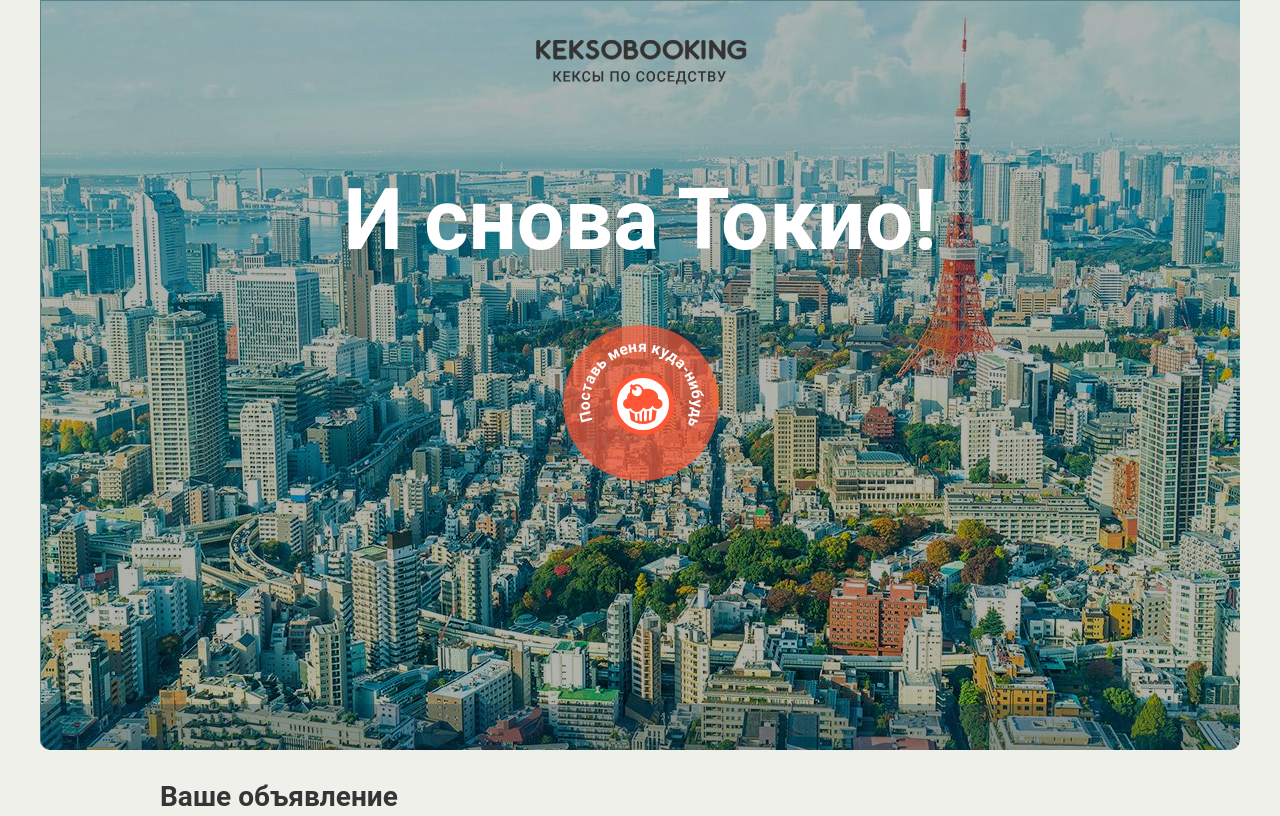
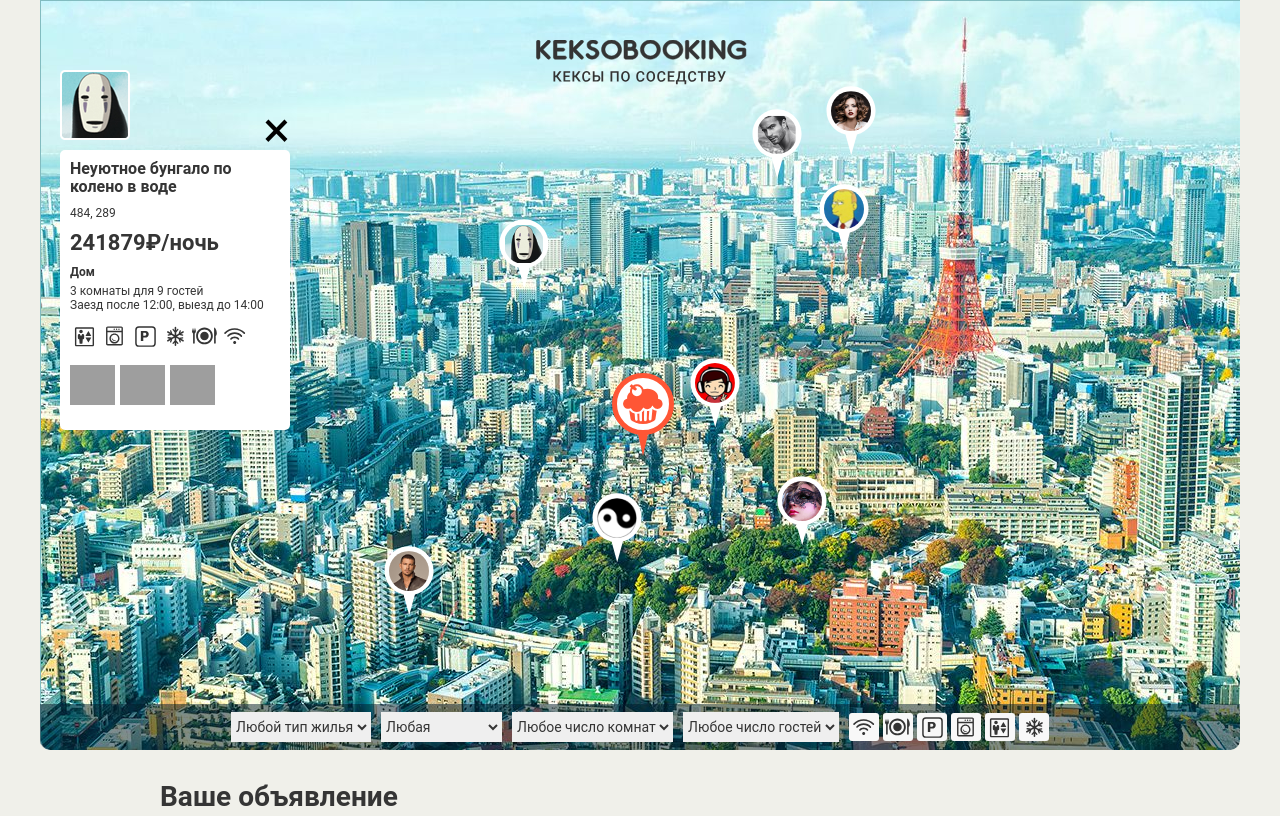
Before and after one commit to TanyaSurokk/345249-keksobooking, a website: page index.html in a window 1280 px wide. Shown: the top 816 px of the page. Drawn offline with Linux system fonts and the light colour scheme; grey boxes are pictures that could not be loaded; files whose address does not match are found by name.

Commit message:
Добавляет метки на карте и первое объявление

```diff
--- a/index.html
+++ b/index.html
@@ -264,6 +264,6 @@
 
     <button type="button" class="map__pin" style="left: 200px; top: 400px;"><img src="img/avatars/user07.png" width="40" height="40" draggable="false" alt="Метка объявления"></button>
   </template>
-
+  <script src = "js/map.js"></script>
 </body>
 </html>
--- /dev/null
+++ b/js/map.js
@@ -0,0 +1,190 @@
+'use strict';
+
+// Данные для массива объявлений
+var ADS_AMOUNT = 8;
+var OFFER_TITLES = ['Большая уютная квартира', 'Маленькая неуютная квартира', 'Огромный прекрасный дворец', 'Маленький ужасный дворец', 'Красивый гостевой домик', 'Некрасивый негостеприимный домик', 'Уютное бунгало далеко от моря', 'Неуютное бунгало по колено в воде'];
+var OFFER_TYPES = ['palace', 'flat', 'house', 'bungalo'];
+var CHECK_TIMES = ['12:00', '13:00', '14:00'];
+var FEATURES = ['wifi', 'dishwasher', 'parking', 'washer', 'elevator', 'conditioner'];
+var PHOTOS = ['http://o0.github.io/assets/images/tokyo/hotel1.jpg', 'http://o0.github.io/assets/images/tokyo/hotel2.jpg', 'http://o0.github.io/assets/images/tokyo/hotel3.jpg'];
+var AVATAR_PATH = 'img/avatars/user';
+var AVATAR_FILE_TYPE = '.png';
+var MIN_ROOMS = 1;
+var MAX_ROOMS = 5;
+var MIN_GUESTS = 1;
+var MAX_GUESTS = 100;
+var MIN_PRICE = 1000;
+var MAX_PRICE = 1000000;
+var LOCATION_MIN_X = 300;
+var LOCATION_MAX_X = 900;
+var LOCATION_MIN_Y = 130;
+var LOCATION_MAX_Y = 630;
+var PIN_HEIGHT = 70;
+var PIN_WIDTH = 50;
+var PRICE_TEXT = '₽/ночь';
+var ROOMS_TEXT = ' комнаты для ';
+var GUESTS_TEXT = ' гостей';
+var CHECKIN_TEXT = 'Заезд после ';
+var CHECKOUT_TEXT = ', выезд до ';
+
+// Функция для получения случайного элемента массива
+var getRandomElement = function (array) {
+  return array[Math.floor(Math.random() * array.length)];
+};
+
+// Функция для получения случайного числа из диапазона
+var getRandomNumber = function (min, max) {
+  return Math.floor(min + Math.random() * (max + 1 - min));
+};
+
+// Функция для получения случайного порядка элементов в массиве
+var compareRandom = function () {
+  return Math.random() - 0.5;
+};
+
+// Функция для получения перемешанного массива разной длины
+var getArrayLength = function (array) {
+  var arrayRandom = array.sort(compareRandom);
+  var arrayClone = arrayRandom.slice();
+  arrayClone.length = getRandomNumber(1, array.length);
+  return arrayClone;
+};
+
+// Формируем массив аватарок и перемешиваем его
+var avatars = [];
+for (var i = 1; i <= ADS_AMOUNT; i++) {
+  if (i < 10) {
+    avatars.push('0' + i);
+  } else {
+    avatars.push('' + i);
+  }
+}
+avatars.sort(compareRandom);
+
+// Поиск и показ блока карты
+var mapElement = document.querySelector('.map');
+mapElement.classList.remove('map--faded');
+
+// Находим ,блок, куда будем вставлять элементы, и шаблоны
+var mapPinsList = document.querySelector('.map__pins');
+var mapFilters = document.querySelector('.map__filters-container');
+var mapPinTemplate = document.querySelector('template').content.querySelector('.map__pin');
+var mapCardTemplate = document.querySelector('template').content.querySelector('.map__card');
+var photoTemplate = document.querySelector('template').content.querySelector('.popup__photo');
+
+// Перемешиваем наименования в случайном порядке, чтобы они не повторялись
+var adTitle = OFFER_TITLES.sort(compareRandom);
+
+// Формируем массив объявлений
+var advertisments = [];
+for (var i = 0; i < ADS_AMOUNT; i++) {
+  var locationX = getRandomNumber(LOCATION_MIN_X, LOCATION_MAX_X);
+  var locationY = getRandomNumber(LOCATION_MIN_Y, LOCATION_MAX_Y);
+
+  advertisments.push({
+    author: {
+      avatar: AVATAR_PATH + avatars[i] + AVATAR_FILE_TYPE
+    },
+    offer: {
+      title: adTitle[i],
+      address: (locationX + ', ' + locationY),
+      price: getRandomNumber(MIN_PRICE, MAX_PRICE),
+      type: getRandomElement(OFFER_TYPES),
+      rooms: getRandomNumber(MIN_ROOMS, MAX_ROOMS),
+      guests: getRandomNumber(MIN_GUESTS, MAX_GUESTS),
+      checkin: getRandomElement(CHECK_TIMES),
+      checkout: getRandomElement(CHECK_TIMES),
+      features: getArrayLength(FEATURES),
+      description: '',
+      photos: PHOTOS.sort(compareRandom)
+    },
+    location: {
+      x: locationX,
+      y: locationY
+    }
+  });
+}
+
+// Функция для создания меток для карты с данными из массива
+var renderMapPin = function (mapPin) {
+  var mapPinElement = mapPinTemplate.cloneNode(true);
+
+  mapPinElement.style.left = mapPin.location.x - PIN_WIDTH / 2 + 'px';
+  mapPinElement.style.top = mapPin.location.y - PIN_HEIGHT + 'px';
+  mapPinElement.querySelector('img').src = mapPin.author.avatar;
+  mapPinElement.querySelector('img').alt = mapPin.offer.title;
+
+  return mapPinElement;
+};
+
+// Функция для вставки меток в блок
+var renderMapPinsList = function () {
+  var fragment = document.createDocumentFragment();
+  for (var i = 0; i < advertisments.length; i++) {
+    fragment.appendChild(renderMapPin(advertisments[i]));
+  }
+  mapPinsList.appendChild(fragment);
+};
+
+renderMapPinsList();
+
+// Функция для создания списка удобств
+var renderFeaturesList = function (featuresList) {
+  var fragment = document.createDocumentFragment();
+  for (var i = 0; i < featuresList.length; i++) {
+    var featureItem = document.createElement('li');
+    featureItem.classList.add('popup__feature');
+    featureItem.classList.add('popup__feature--' + featuresList[i]);
+    fragment.appendChild(featureItem);
+  }
+  return fragment;
+};
+
+// Функция для создания списка фотографий
+var renderPhotosList = function (photosList) {
+  var fragment = document.createDocumentFragment();
+  for (var i = 0; i < photosList.length; i++) {
+    var photoElement = photoTemplate.cloneNode();
+    photoElement.src = photosList[i];
+    fragment.appendChild(photoElement);
+  }
+  return fragment;
+};
+
+// Функция для создания DOM-элемента объявления и заполнения его данными из массива
+var renderMapCard = function (mapCard) {
+  var mapCardElement = mapCardTemplate.cloneNode(true);
+
+  mapCardElement.querySelector('.popup__title').textContent = mapCard.offer.title;
+  mapCardElement.querySelector('.popup__text--address').textContent = mapCard.offer.address;
+  mapCardElement.querySelector('.popup__text--price').textContent = mapCard.offer.price + PRICE_TEXT;
+  var offerType = mapCardElement.querySelector('.popup__type');
+  if (mapCard.offer.type === 'flat') {
+    offerType.textContent = 'Квартира';
+  } else if (mapCard.offer.type === 'bungalo') {
+    offerType.textContent = 'Бунгало';
+  } else if (mapCard.offer.type === 'house') {
+    offerType.textContent = 'Дом';
+  } else {
+    offerType.textContent = 'Дворец';
+  }
+  mapCardElement.querySelector('.popup__text--capacity').textContent = mapCard.offer.rooms + ROOMS_TEXT + mapCard.offer.guests + GUESTS_TEXT;
+  mapCardElement.querySelector('.popup__text--time').textContent = CHECKIN_TEXT + mapCard.offer.checkin + CHECKOUT_TEXT + mapCard.offer.checkout;
+  mapCardElement.querySelector('.popup__features').innerHTML = '';
+  mapCardElement.querySelector('.popup__features').appendChild(renderFeaturesList(mapCard.offer.features));
+  mapCardElement.querySelector('.popup__description').textContent = mapCard.offer.description;
+  mapCardElement.querySelector('.popup__photos').innerHTML = '';
+  mapCardElement.querySelector('.popup__photos').appendChild(renderPhotosList(mapCard.offer.photos));
+  mapCardElement.querySelector('.popup__avatar').src = mapCard.author.avatar;
+
+  return mapCardElement;
+};
+
+// Функция для помещения объявления в разметку
+var insertMapCard = function () {
+  var fragment = document.createDocumentFragment();
+  fragment.appendChild(renderMapCard(advertisments[0]));
+  mapElement.insertBefore(fragment, mapFilters);
+};
+
+insertMapCard();
```
Also changed, not shown: 1 other file.
